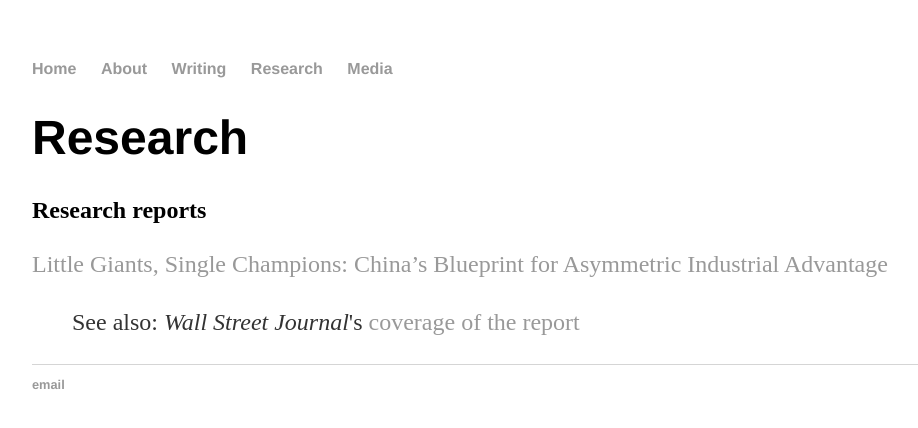
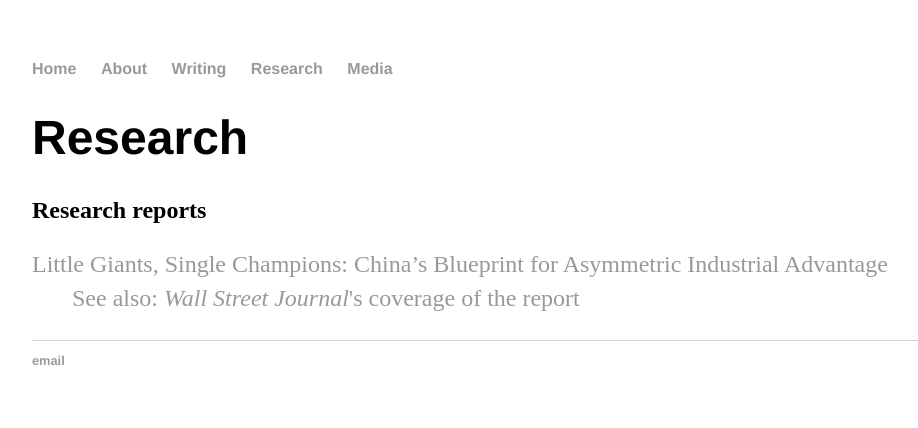
Before and after one commit to marykmhui/marykmhui, a Jekyll site: the page built from research/index.html, in a window 1280 px wide. Shown: the top 428 px of the page, without its empty margins (160-1078 px from the left). Built offline with Jekyll 4.4.1, drawn with Linux system fonts in a browser that asks for light colours.

Commit message:
Update index.html

```diff
--- a/research/index.html
+++ b/research/index.html
@@ -7,7 +7,7 @@ title: Research
 			<h1>Research</h1>
 			<h2>Research reports</h2>
 			<p><a href=https://forcedistancetimes.com/little-giants-single-champions-report/>Little Giants, Single Champions: China’s Blueprint for Asymmetric Industrial Advantage</a><br>
-			<p style="margin-left:40px">See also: <em>Wall Street Journal</em>&#39;s&nbsp;<a href="https://www.wsj.com/articles/china-cultivates-thousands-of-little-giants-in-aerospace-telecom-to-outdo-u-s-97ef9bdb">coverage of the report</a></p>
+			<a style="margin-left:40px">See also: <em>Wall Street Journal</em>&#39;s&nbsp;<a href="https://www.wsj.com/articles/china-cultivates-thousands-of-little-giants-in-aerospace-telecom-to-outdo-u-s-97ef9bdb">coverage of the report</a></p>
 
 </p>
 
```
